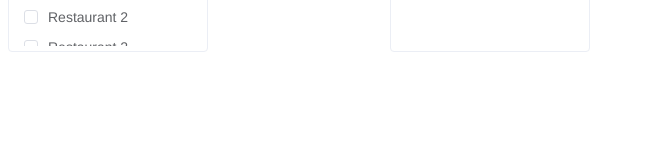
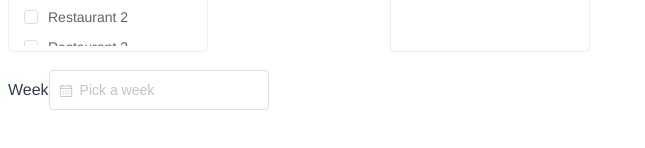
Before and after one commit to mmkhatib/ramencup, a Vue app in the folder my-project/: page / in a window 1280 px wide. Shown: the part 454-602 px from the top of the page, without its empty margins (0-645 px from the left). Built offline with nearby package versions, Linux system fonts and the light colour scheme.

Commit message:
added the date picker for testing

```diff
--- a/my-project/package.json
+++ b/my-project/package.json
@@ -9,7 +9,8 @@
   },
   "dependencies": {
     "element-ui": "^2.3.6",
-    "vue": "^2.5.16"
+    "vue": "^2.5.16",
+    "vue-i18n": "^7.6.0"
   },
   "devDependencies": {
     "@vue/cli-plugin-babel": "^3.0.0-beta.9",
--- a/my-project/src/App.vue
+++ b/my-project/src/App.vue
@@ -4,6 +4,7 @@
     <Greeting msg="Welcome to Luncher"/>
     <span><FavRestaurantSelector/></span>
     <br><span><RestaurantList /></span>
+    <br><span><WeekPicker /></span>
   </div>
 </template>
 
@@ -11,6 +12,7 @@
 import Greeting from './components/Greeting.vue'
 import FavRestaurantSelector from './components/FavRestaurantSelector.vue'
 import RestaurantList from './components/RestaurantList.vue'
+import WeekPicker from './components/WeekPicker'
 
 
 export default {
@@ -18,7 +20,8 @@ export default {
   components: {
       Greeting,
       FavRestaurantSelector,
-      RestaurantList
+      RestaurantList,
+      WeekPicker
 
   }
 }
--- /dev/null
+++ b/my-project/src/components/WeekPicker.vue
@@ -0,0 +1,32 @@
+<template>
+    <div class="container">
+        <div class="block">
+            <span class="demonstration">Week</span>
+            <el-date-picker
+                    v-model="value3"
+                    type="week"
+                    format="week of dd-MMM-yyyy"
+                    placeholder="Pick a week">
+            </el-date-picker>
+        </div>
+    </div>
+</template>
+
+<script>
+    export default {
+        name: "week-picker",
+        data() {
+            return {
+                value3: '',
+                value4: '',
+                value5: '',
+                value14: []
+            };
+        }
+    };
+
+</script>
+
+<style scoped>
+
+</style>
--- a/my-project/src/main.js
+++ b/my-project/src/main.js
@@ -2,8 +2,12 @@ import Vue from 'vue'
 import ElementUI from 'element-ui';
 import 'element-ui/lib/theme-chalk/index.css';
 import App from './App.vue'
+import i18n from 'vue-i18n';
+import locale from 'element-ui/lib/locale/lang/en'
 
-Vue.use(ElementUI);
+
+Vue.use(ElementUI, { locale })
+Vue.use(i18n);
 Vue.config.productionTip = false
 
 new Vue({
```
Also changed, not shown: 1 other file (tests, documents, lock files or other folders).
